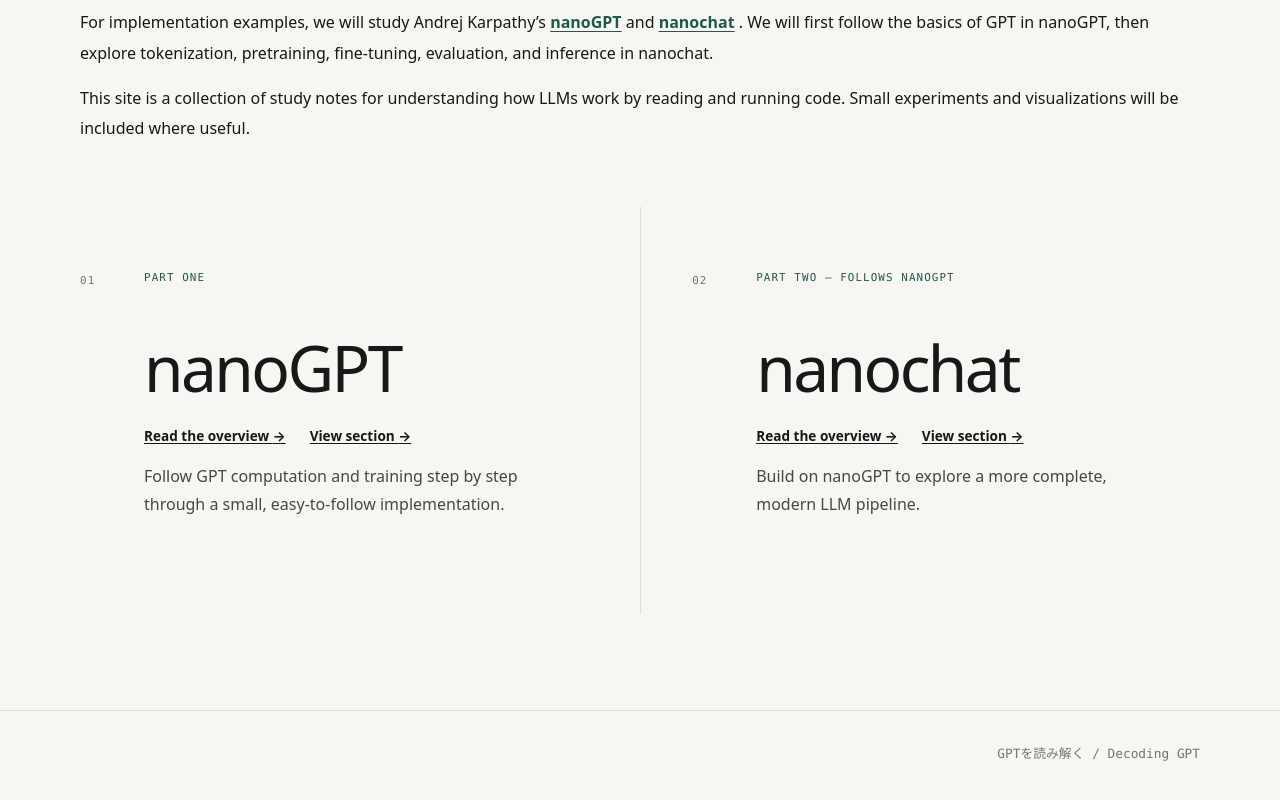
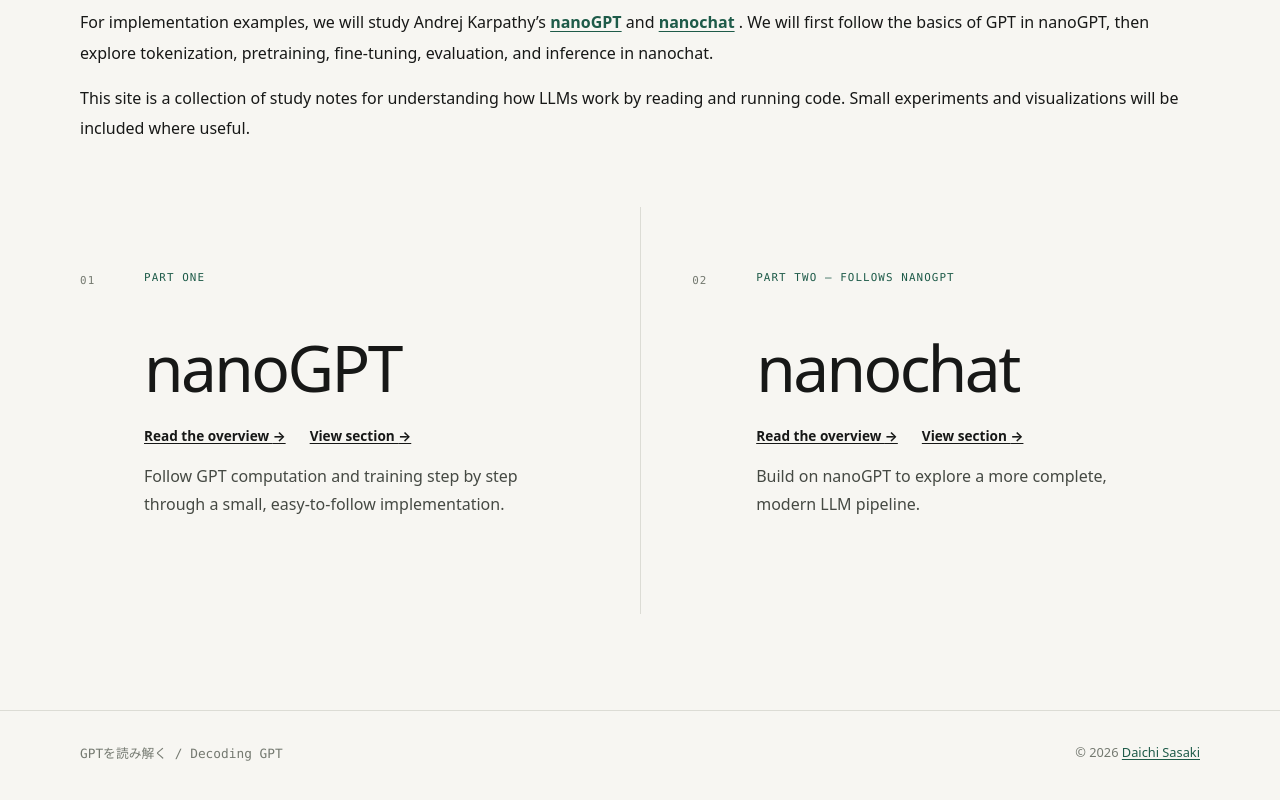
Before and after one commit to d1ssk/decoding-gpt, an Astro site: page /decoding-gpt/en/ in a window 1280 px wide. Shown: the part 583-1383 px from the top of the page. Built offline with nearby package versions, Linux system fonts and the light colour scheme; Astro itself is replaced by a stand-in of ours.

Commit message:
Add linked author copyright to site footer

```diff
--- a/src/components/SiteFooter.astro
+++ b/src/components/SiteFooter.astro
@@ -1,6 +1,12 @@
 <footer class="site-footer">
   <div>
     <p class="site-footer__mark">GPTを読み解く / Decoding GPT</p>
+    <p>
+      © {new Date().getFullYear()}{' '}
+      <a href="https://d1ssk.github.io/" rel="author">
+        Daichi Sasaki
+      </a>
+    </p>
   </div>
 </footer>
 
@@ -14,7 +20,8 @@
 
   .site-footer > div {
     display: flex;
-    justify-content: flex-end;
+    justify-content: space-between;
+    gap: 0.75rem 2rem;
     margin: 0 auto;
     max-width: var(--page-width);
     padding: 2rem var(--page-gutter) 3rem;
@@ -22,6 +29,10 @@
 
   .site-footer p {
     margin: 0;
+  }
+
+  .site-footer a {
+    color: var(--accent);
   }
 
   .site-footer__mark {
```
